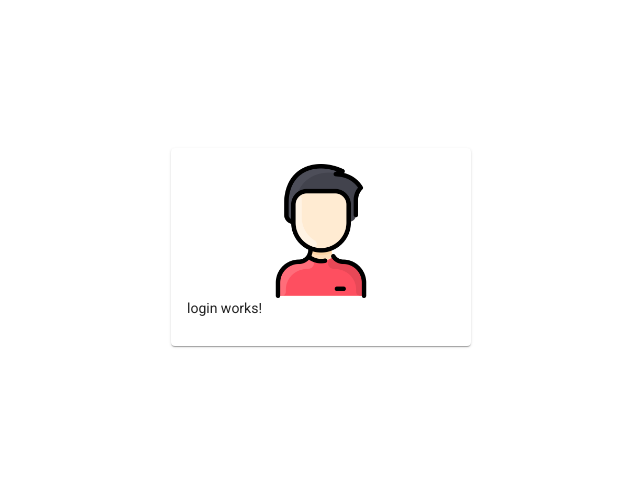
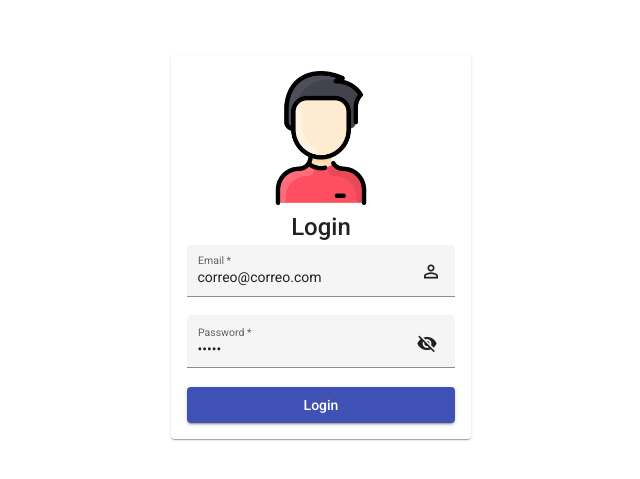
Before and after one commit to afrivera/admin-pro-mui-angular, an Angular app: page /auth/login in a window 1280 px wide. Shown: the part 153-632 px from the top of the page, without its empty margins (319-959 px from the left). Built offline with nearby package versions, Linux system fonts and the light colour scheme.

Commit message:
config login component form login

```diff
--- a/src/app/features/auth/auth.module.ts
+++ b/src/app/features/auth/auth.module.ts
@@ -6,6 +6,7 @@ import { LoginComponent } from './login/login.component';
 import { RegisterComponent } from './register/register.component';
 import { MainLoginComponent } from './main-login/main-login.component';
 import { MaterialModule } from '../../material/material.module';
+import { ReactiveFormsModule } from '@angular/forms';
 
 
 @NgModule({
@@ -17,7 +18,8 @@ import { MaterialModule } from '../../material/material.module';
   imports: [
     CommonModule,
     AuthRoutingModule,
-    MaterialModule
+    MaterialModule,
+    ReactiveFormsModule,
   ]
 })
 export class AuthModule { }
--- a/src/app/features/auth/login/login.component.html
+++ b/src/app/features/auth/login/login.component.html
@@ -1 +1,34 @@
-<p>login works!</p>
+<mat-card class="w-full max-w-[300px]">
+    <img class="w-1/2 mx-auto mb-3" src="./assets/login/log.png" alt="photo-login">
+    <div class="flex justify-center">
+        <mat-card-title >Login</mat-card-title>
+    </div>
+    <form autocomplete="off"
+          [formGroup]="loginForm"
+          (submit)="login()">
+        <mat-form-field appearance="fill" class="w-full">
+            <mat-label>Email</mat-label>
+            <input matInput type="email"
+                   placeholder="Juan@correo.com"
+                   formControlName="email">
+            <mat-icon matSuffix>person_outline</mat-icon>
+        </mat-form-field>
+        <mat-form-field appearance="fill" class="w-full">
+            <mat-label>Password</mat-label>
+            <input matInput
+                   [type]="hide ? 'password' : 'text'"
+                   placeholder="****"
+                   formControlName="password">
+            <button mat-icon-button matSuffix type="button" (click)="hide = !hide">
+                <mat-icon>{{hide ? 'visibility_off' : 'visibility'}}</mat-icon>
+            </button>
+        </mat-form-field>
+        <button class="w-full"
+                mat-raised-button
+                color="primary"
+                type="submit"
+                [disabled]="loginForm.invalid">
+            Login
+        </button>
+    </form>
+</mat-card>
--- a/src/app/features/auth/login/login.component.ts
+++ b/src/app/features/auth/login/login.component.ts
@@ -1,4 +1,5 @@
 import { Component, OnInit } from '@angular/core';
+import { FormBuilder, FormGroup, Validators } from '@angular/forms';
 
 @Component({
   selector: 'app-login',
@@ -7,9 +8,21 @@ import { Component, OnInit } from '@angular/core';
 })
 export class LoginComponent implements OnInit {
 
-  constructor() { }
+  hide = true;
+  loginForm: FormGroup;
+
+  constructor( private fb: FormBuilder) {
+    this.loginForm = this.fb.group({
+      email: ['correo@correo.com', [Validators.required, Validators.email]],
+      password: ['12345', [Validators.required]]
+    })
+  }
 
   ngOnInit(): void {
   }
 
+  login(){
+    console.log(this.loginForm.value)
+  }
+
 }
--- a/src/app/features/auth/main-login/main-login.component.html
+++ b/src/app/features/auth/main-login/main-login.component.html
@@ -1,7 +1,4 @@
 
 <div class="flex justify-center h-full items-center">
-    <mat-card class="w-full max-w-[300px]">
-        <img class="w-1/2 mx-auto" src="./assets/login/log.png" alt="photo-login">
-        <router-outlet></router-outlet>
-    </mat-card>
+    <router-outlet></router-outlet>
 </div>
```
